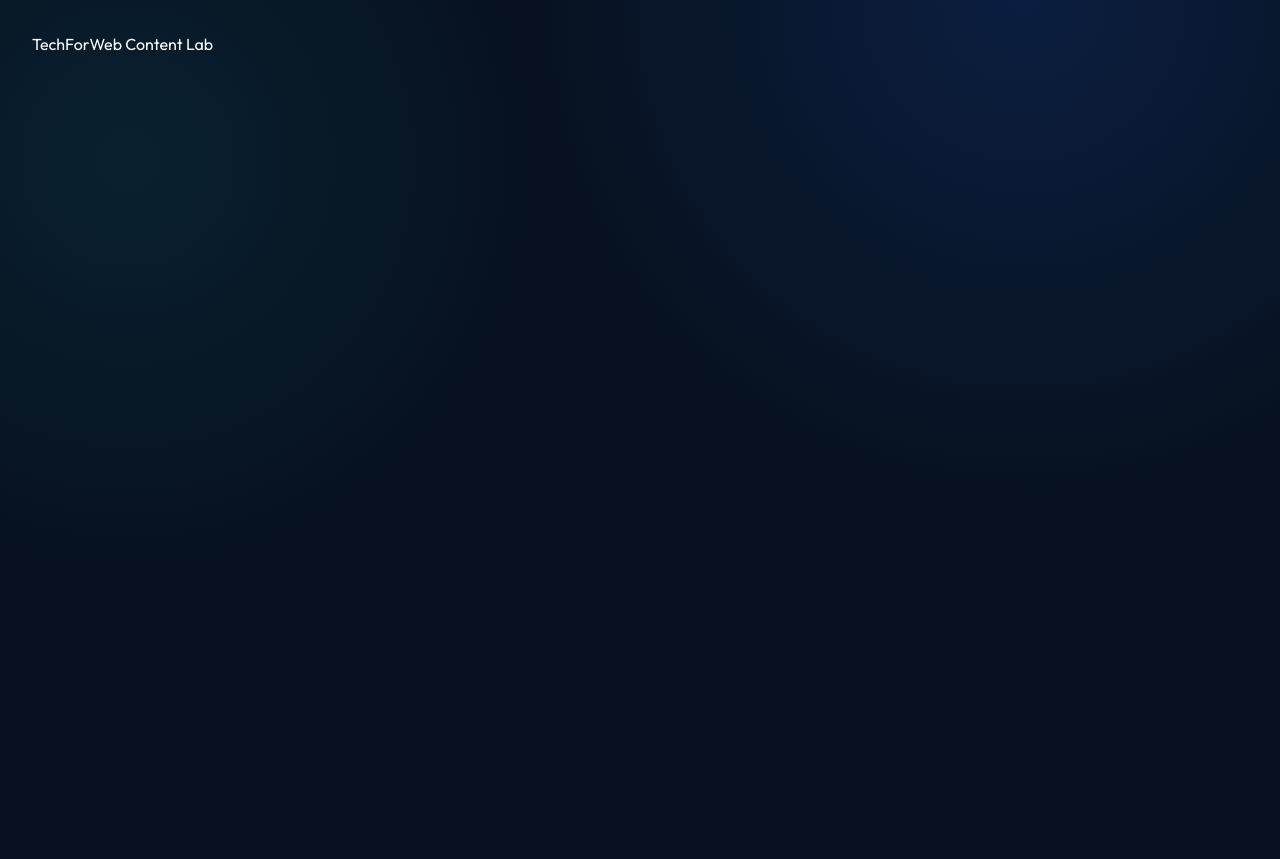
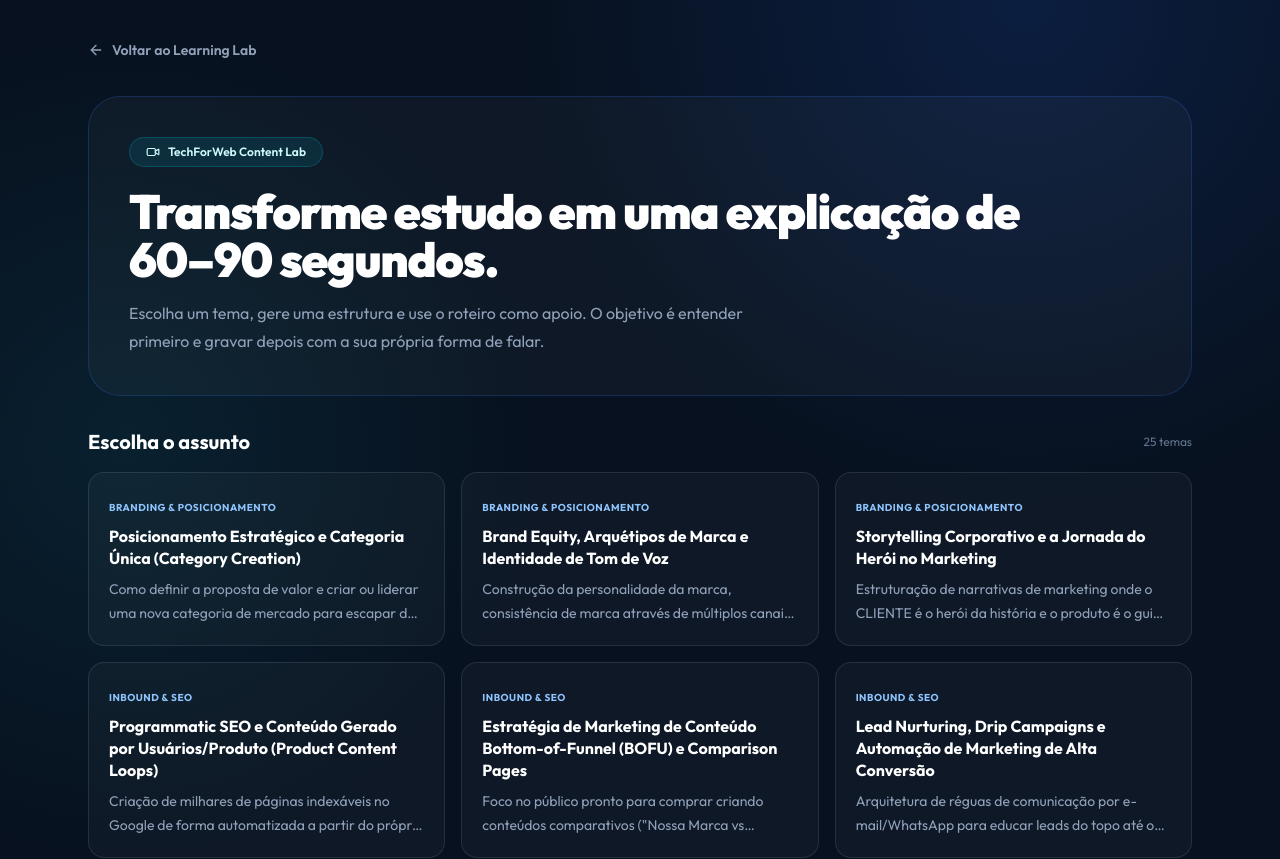
Before and after one commit to Storepac/gerador-ideias, a Next.js app: page /roteiro in a window 1280 px wide. Shown: the top 859 px of the page. Before the commit the page ends 800 px from the top, so only its background shows below. Built offline with nearby package versions, Linux system fonts and the light colour scheme.

Commit message:
build short-form content workspace

```diff
--- a/app/roteiro/page.tsx
+++ b/app/roteiro/page.tsx
@@ -1,7 +1,46 @@
+'use client';
+
+import { useState } from 'react';
+import { ArrowLeft, Video } from 'lucide-react';
+import { ContentScriptModal } from '@/components/ContentScriptModal';
+import { INITIAL_TOPICS, type GrowthTopic } from '@/lib/growthTopics';
+import { getStoredPrefs } from '@/lib/storage';
+
 export default function RoteiroPage() {
+  const [selectedTopic, setSelectedTopic] = useState<GrowthTopic | null>(null);
+  const [productContext] = useState(() => typeof window !== 'undefined' ? getStoredPrefs().productContext : '');
+
   return (
-    <main className="min-h-screen p-8 text-white">
-      <h1>TechForWeb Content Lab</h1>
+    <main className="mx-auto min-h-screen max-w-6xl px-4 py-10 sm:px-6">
+      <a href="/" className="inline-flex items-center gap-2 text-sm font-semibold text-slate-400 transition hover:text-white">
+        <ArrowLeft className="h-4 w-4" aria-hidden="true" /> Voltar ao Learning Lab
+      </a>
+
+      <section className="mt-8 rounded-[2rem] border border-blue-500/20 bg-white/[0.03] p-6 sm:p-10">
+        <span className="inline-flex items-center gap-2 rounded-full border border-cyan-400/20 bg-cyan-400/10 px-4 py-1.5 text-xs font-semibold text-cyan-100">
+          <Video className="h-3.5 w-3.5" aria-hidden="true" /> TechForWeb Content Lab
+        </span>
+        <h1 className="mt-5 max-w-4xl text-4xl font-black tracking-tight text-white sm:text-5xl">Transforme estudo em uma explicação de 60–90 segundos.</h1>
+        <p className="mt-4 max-w-2xl text-base leading-7 text-slate-400">Escolha um tema, gere uma estrutura e use o roteiro como apoio. O objetivo é entender primeiro e gravar depois com a sua própria forma de falar.</p>
+      </section>
+
+      <section className="mt-8">
+        <div className="mb-4 flex items-center justify-between gap-3">
+          <h2 className="text-xl font-bold text-white">Escolha o assunto</h2>
+          <span className="text-xs text-slate-500">{INITIAL_TOPICS.length} temas</span>
+        </div>
+        <div className="grid gap-4 md:grid-cols-2 lg:grid-cols-3">
+          {INITIAL_TOPICS.map((topic) => (
+            <button key={topic.id} type="button" onClick={() => setSelectedTopic(topic)} className="rounded-2xl border border-white/10 bg-white/[0.03] p-5 text-left transition hover:-translate-y-0.5 hover:border-blue-500/30 hover:bg-white/[0.05]">
+              <span className="text-[10px] font-bold uppercase tracking-wider text-blue-300">{topic.categoryLabel}</span>
+              <h3 className="mt-2 font-bold leading-snug text-white">{topic.title}</h3>
+              <p className="mt-2 line-clamp-2 text-sm leading-6 text-slate-400">{topic.shortDescription}</p>
+            </button>
+          ))}
+        </div>
+      </section>
+
+      <ContentScriptModal topic={selectedTopic} productContext={productContext} onClose={() => setSelectedTopic(null)} />
     </main>
   );
 }
```
